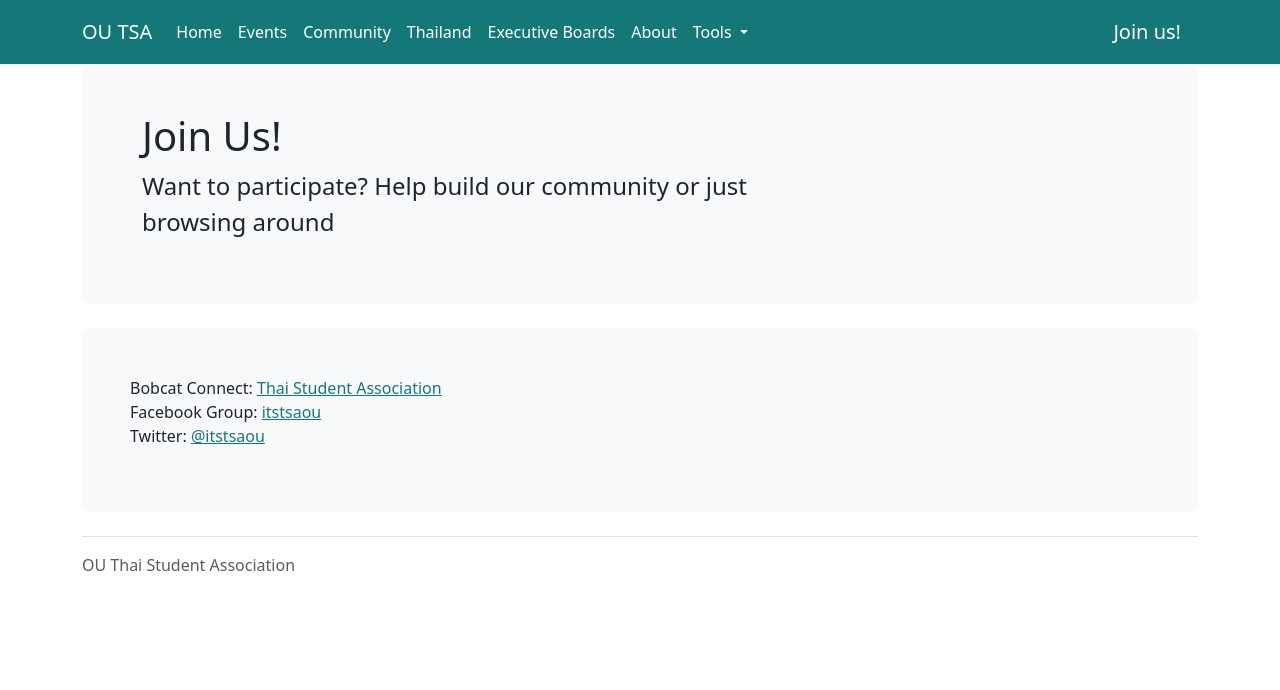
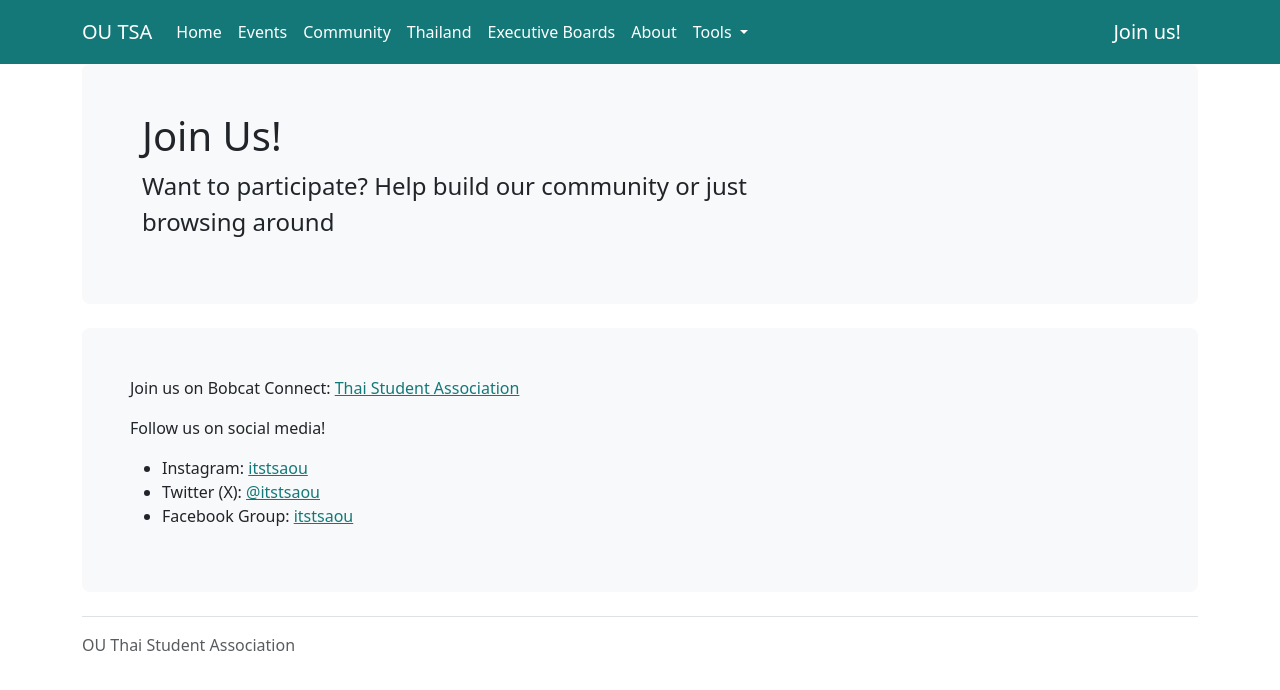
Before and after one commit to itstsaou/web, a Jekyll site: the page built from join-us.md, in a window 1280 px wide. Shown: the top 690 px of the page. Built offline with Jekyll 4.4.1, drawn with Linux system fonts in a browser that asks for light colours.

Commit message:
feat: add instagram link

```diff
--- a/join-us.md
+++ b/join-us.md
@@ -5,6 +5,10 @@ title: Join Us!
 description: Want to participate? Help build our community or just browsing around
 ---
 
-Bobcat Connect: [Thai Student Association](https://ohio.campuslabs.com/engage/actioncenter/organization/thai-student-association)
-Facebook Group: [itstsaou](https://www.facebook.com/groups/itstsaou/)
-Twitter: [@itstsaou](https://twitter.com/itstsaou)
+Join us on Bobcat Connect: [Thai Student Association](https://ohio.campuslabs.com/engage/actioncenter/organization/thai-student-association)
+
+Follow us on social media!
+
+- Instagram: [itstsaou](https://www.instagram.com/itstsaou/)
+- Twitter (X): [@itstsaou](https://twitter.com/itstsaou)
+- Facebook Group: [itstsaou](https://www.facebook.com/groups/itstsaou/)
```
